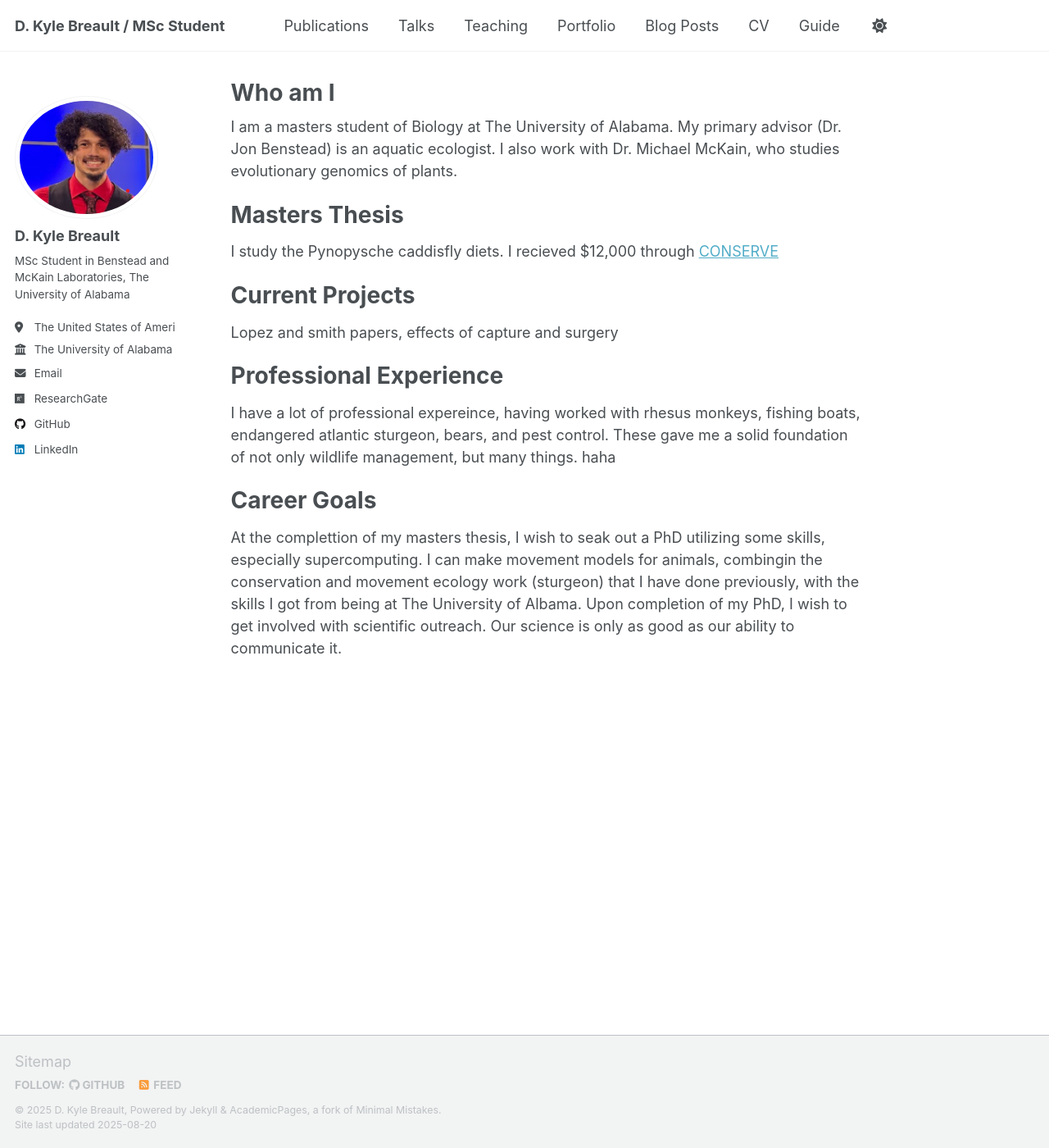
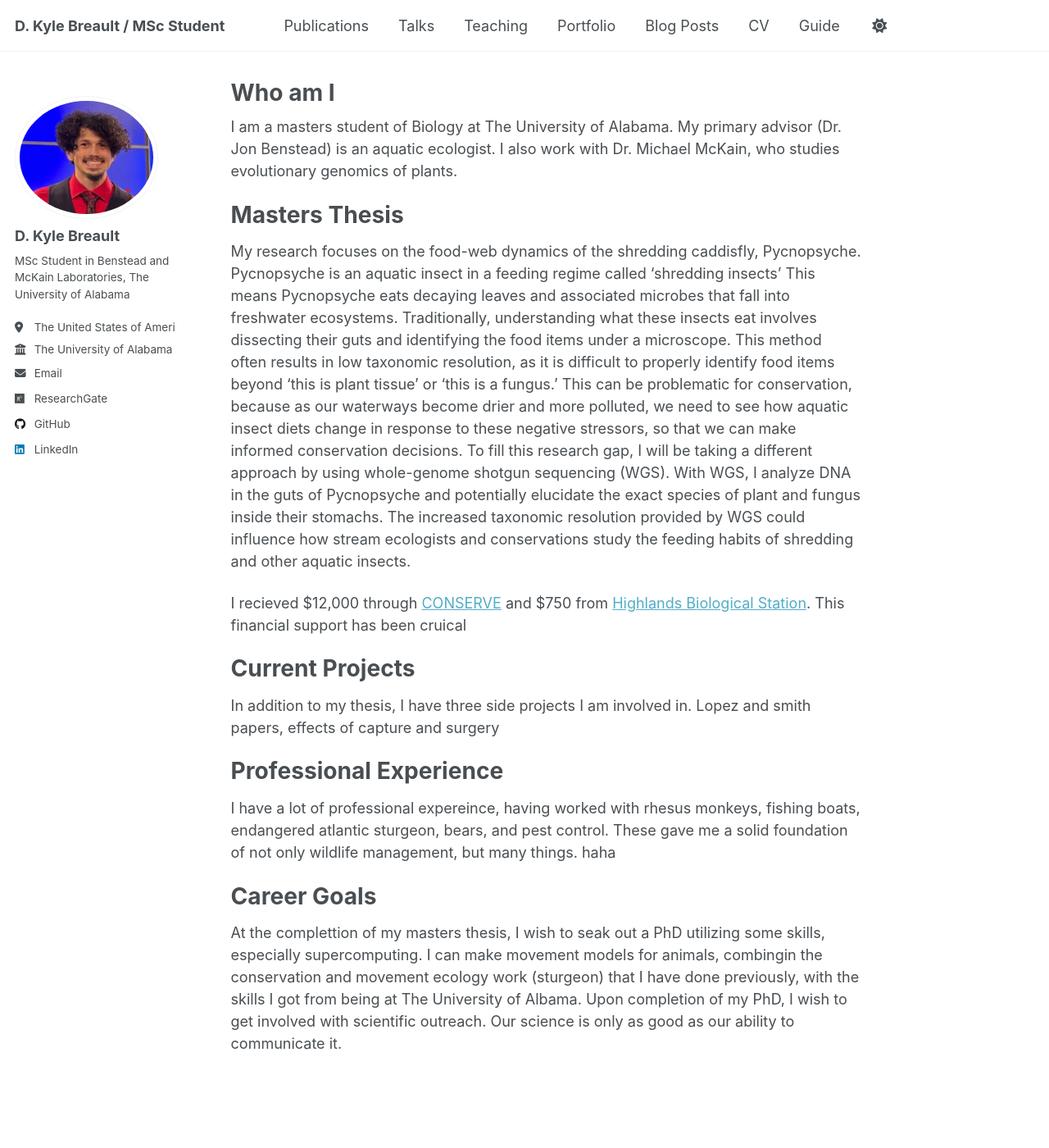
Before and after one commit to KyleBreault/.github.io, a Jekyll site: the page built from _pages/about.md, in a window 1280 px wide and 1400 px high. Shown: the whole window at 82% size. Built offline with Jekyll 4.4.1, drawn with Linux system fonts in a browser that asks for light colours; a script that is not in the unit is left out.

Commit message:
Update about.md

```diff
--- a/_pages/about.md
+++ b/_pages/about.md
@@ -11,11 +11,14 @@ I am a masters student of Biology at The University of Alabama. My primary advis
 
 Masters Thesis
 ======
-I study the Pynopysche caddisfly diets. I recieved $12,000 through [CONSERVE](https://conserve-group.org/)
+My research focuses on the food-web dynamics of the shredding caddisfly, Pycnopsyche. Pycnopsyche is an aquatic insect in a feeding regime called ‘shredding insects’ This means Pycnopsyche eats decaying leaves and associated microbes that fall into freshwater ecosystems. Traditionally, understanding what these insects eat involves dissecting their guts and identifying the food items under a microscope. This method often results in low taxonomic resolution, as it is difficult to properly identify food items beyond ‘this is plant tissue’ or ‘this is a fungus.’ This can be problematic for conservation, because as our waterways become drier and more polluted, we need to see how aquatic insect diets change in response to these negative stressors, so that we can make informed conservation decisions.
+To fill this research gap, I will be taking a different approach by using whole-genome shotgun sequencing (WGS). With WGS, I analyze DNA in the guts of Pycnopsyche and potentially elucidate the exact species of plant and fungus inside their stomachs. The increased taxonomic resolution provided by WGS could influence how stream ecologists and conservations study the feeding habits of shredding and other aquatic insects.
+
+I recieved $12,000 through [CONSERVE](https://conserve-group.org/) and $750 from [Highlands Biological Station](https://highlandsbiological.org/grants-in-aid-of-research/). This financial support has been cruical
 
 Current Projects
 ======
-Lopez and smith papers, effects of capture and surgery
+In addition to my thesis, I have three side projects I am involved in. Lopez and smith papers, effects of capture and surgery
 
 Professional Experience
 ======
```
